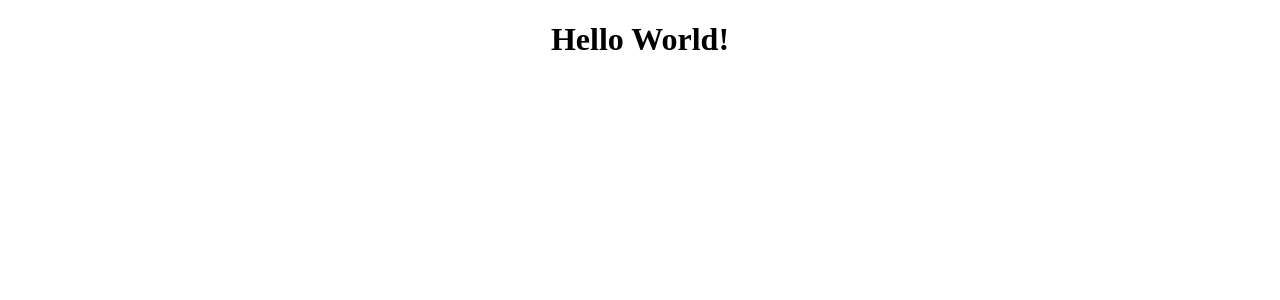
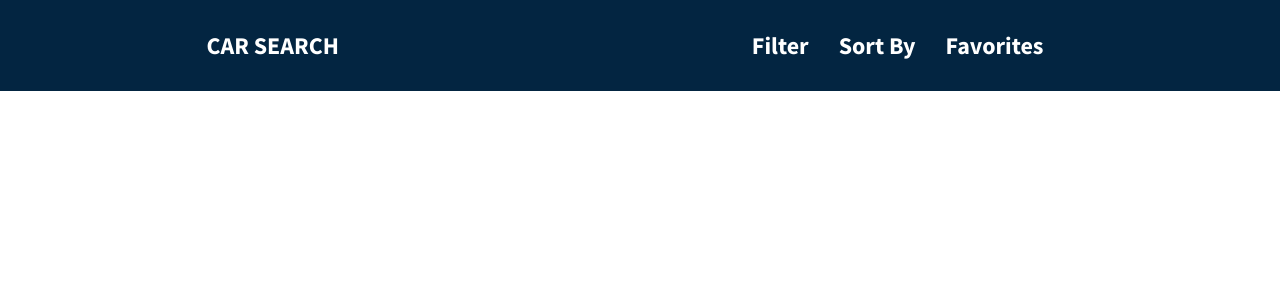
Before and after one commit to VPuljic/mobx_test_project, a React (Create React App) app: page / in a window 1280 px wide. Shown: the top 300 px of the page. Built offline with nearby package versions, Linux system fonts and the light colour scheme.

Commit message:
Worked on header

```diff
--- a/src/App.css
+++ b/src/App.css
@@ -1,3 +1,45 @@
-.App {
-  text-align: center;
+@import url("https://fonts.googleapis.com/css2?family=Source+Sans+Pro:wght@300;400;600;700;900&display=swap");
+
+:root {
+  --primary: #032541;
+  --secondary: #21d07a;
+  --white: #fff;
 }
+
+body {
+  font-family: "Source Sans Pro", sans-serif;
+  padding: 0;
+  margin: 0;
+}
+
+.container {
+  padding-right: 15px;
+  padding-left: 15px;
+  margin-right: auto;
+  margin-left: auto;
+}
+
+header {
+  background-color: var(--primary);
+}
+
+header .inner-content {
+  color: var(--white);
+  display: flex;
+  justify-content: space-around;
+  align-items: center;
+  padding: 10px 0;
+}
+
+header .nav-links {
+  padding: 0;
+  margin: 0;
+  list-style: none;
+  display: flex;
+  align-items: center;
+}
+
+header .list {
+  display: inline-block;
+  margin-right: 30px;
+}
--- a/src/App.js
+++ b/src/App.js
@@ -1,11 +1,8 @@
+import { Header } from "./components/Header";
 import "./App.css";
 
 function App() {
-  return (
-    <div className="App">
-      <h1>Hello World!</h1>
-    </div>
-  );
+  return <Header />;
 }
 
 export default App;
--- a/src/components/Header.js
+++ b/src/components/Header.js
@@ -0,0 +1,18 @@
+import React from "react";
+
+export const Header = () => {
+  return (
+    <header>
+      <div className="inner-content">
+        <div className="title">
+          <h2>CAR SEARCH</h2>
+        </div>
+        <div className="nav-links">
+          <h2 className="list">Filter</h2>
+          <h2 className="list">Sort By</h2>
+          <h2 className="list">Favorites</h2>
+        </div>
+      </div>
+    </header>
+  );
+};
--- a/src/index.css
+++ /dev/null
@@ -1,3 +0,0 @@
-body {
-  margin: 10;
-}
--- a/src/index.js
+++ b/src/index.js
@@ -1,6 +1,5 @@
 import React from "react";
 import ReactDOM from "react-dom";
-import "./index.css";
 import App from "./App";
 
 ReactDOM.render(
```
Also changed, not shown: src/components/Add.js (added).
